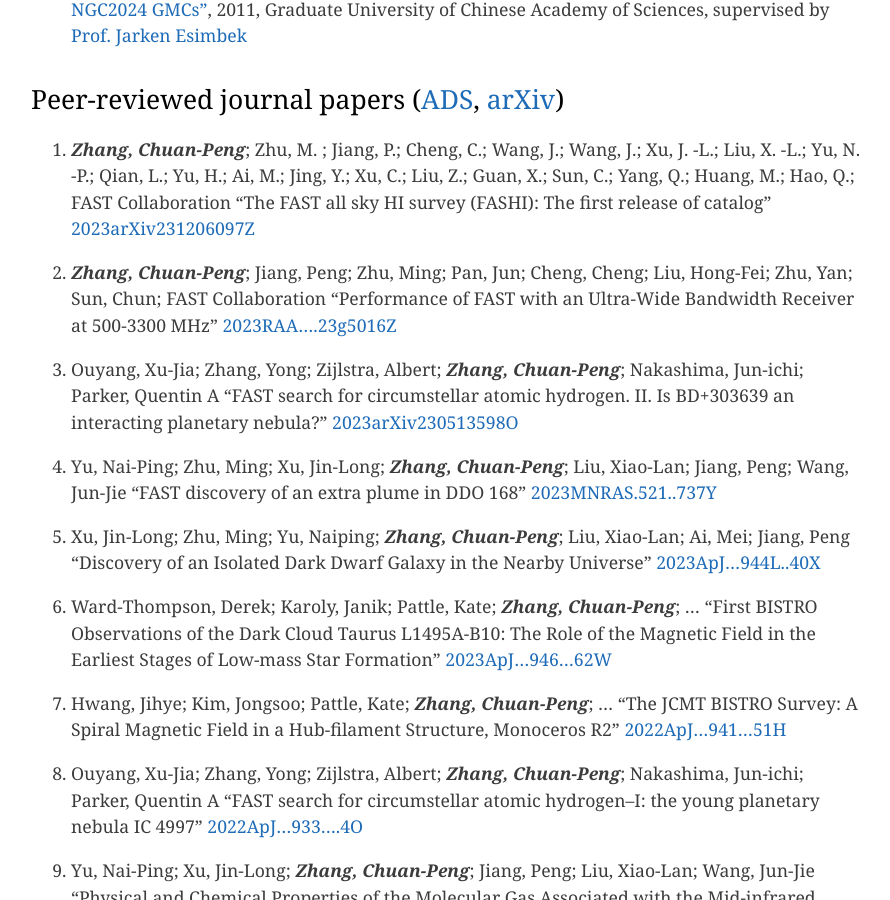
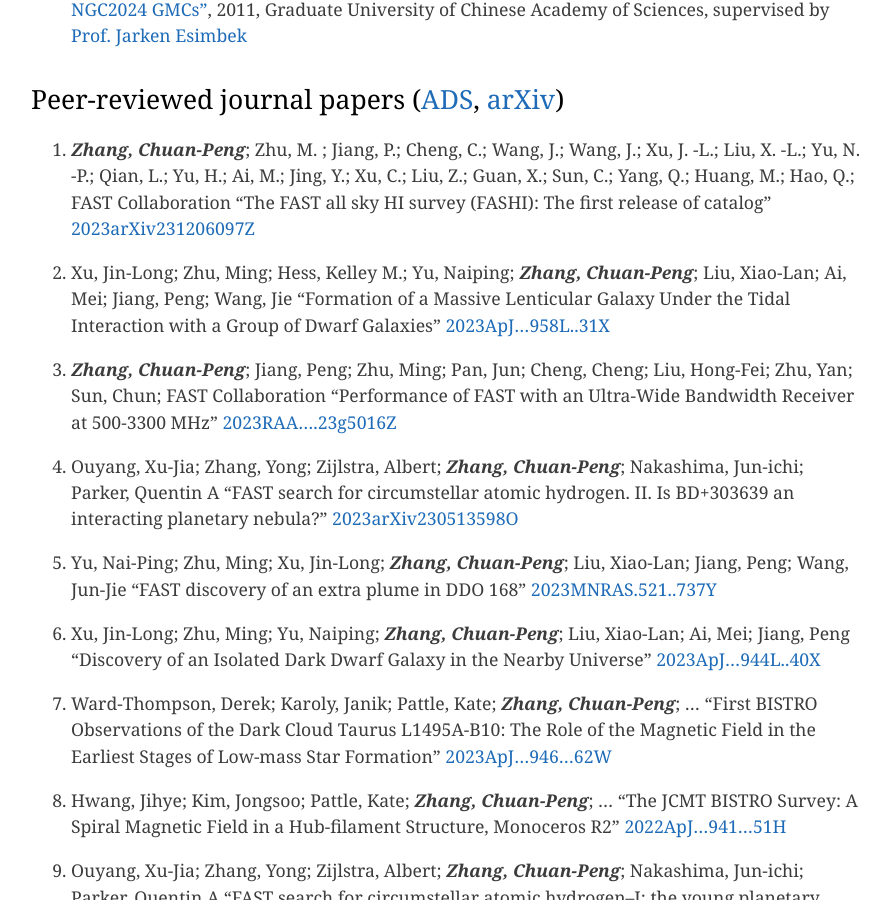
Before and after one commit to zcp521/zcp521.github.io, a Jekyll site: the page built from pub.md, in a window 1280 px wide and 900 px high, scrolled down 599 px. Shown: the whole window, without its empty margins (193-1083 px from the left). Built offline with Jekyll 4.4.1, drawn with Linux system fonts in a browser that asks for light colours.

Commit message:
Update pub.md

```diff
--- a/pub.md
+++ b/pub.md
@@ -17,6 +17,10 @@ tagline: "My publication list"
 61. ***Zhang, Chuan-Peng***; Zhu, M. ; Jiang, P.; Cheng, C.; Wang, J.; Wang, J.; Xu, J. -L.; Liu, X. -L.; Yu, N. -P.; Qian, L.; Yu, H.; Ai, M.; Jing, Y.; Xu, C.; Liu, Z.; Guan, X.; Sun, C.; Yang, Q.; Huang, M.; Hao, Q.; FAST Collaboration
 	"The FAST all sky HI survey (FASHI): The first release of catalog"
 	[2023arXiv231206097Z](https://ui.adsabs.harvard.edu/abs/2023arXiv231206097Z/abstract)
+
+61. Xu, Jin-Long; Zhu, Ming; Hess, Kelley M.; Yu, Naiping; ***Zhang, Chuan-Peng***; Liu, Xiao-Lan; Ai, Mei; Jiang, Peng; Wang, Jie
+	"Formation of a Massive Lenticular Galaxy Under the Tidal Interaction with a Group of Dwarf Galaxies"
+	[2023ApJ...958L..31X](https://ui.adsabs.harvard.edu/abs/2023ApJ...958L..31X/abstract)
 
 60. ***Zhang, Chuan-Peng***; Jiang, Peng; Zhu, Ming; Pan, Jun; Cheng, Cheng; Liu, Hong-Fei; Zhu, Yan; Sun, Chun; FAST Collaboration
 	"Performance of FAST with an Ultra-Wide Bandwidth Receiver at 500-3300 MHz"
```
